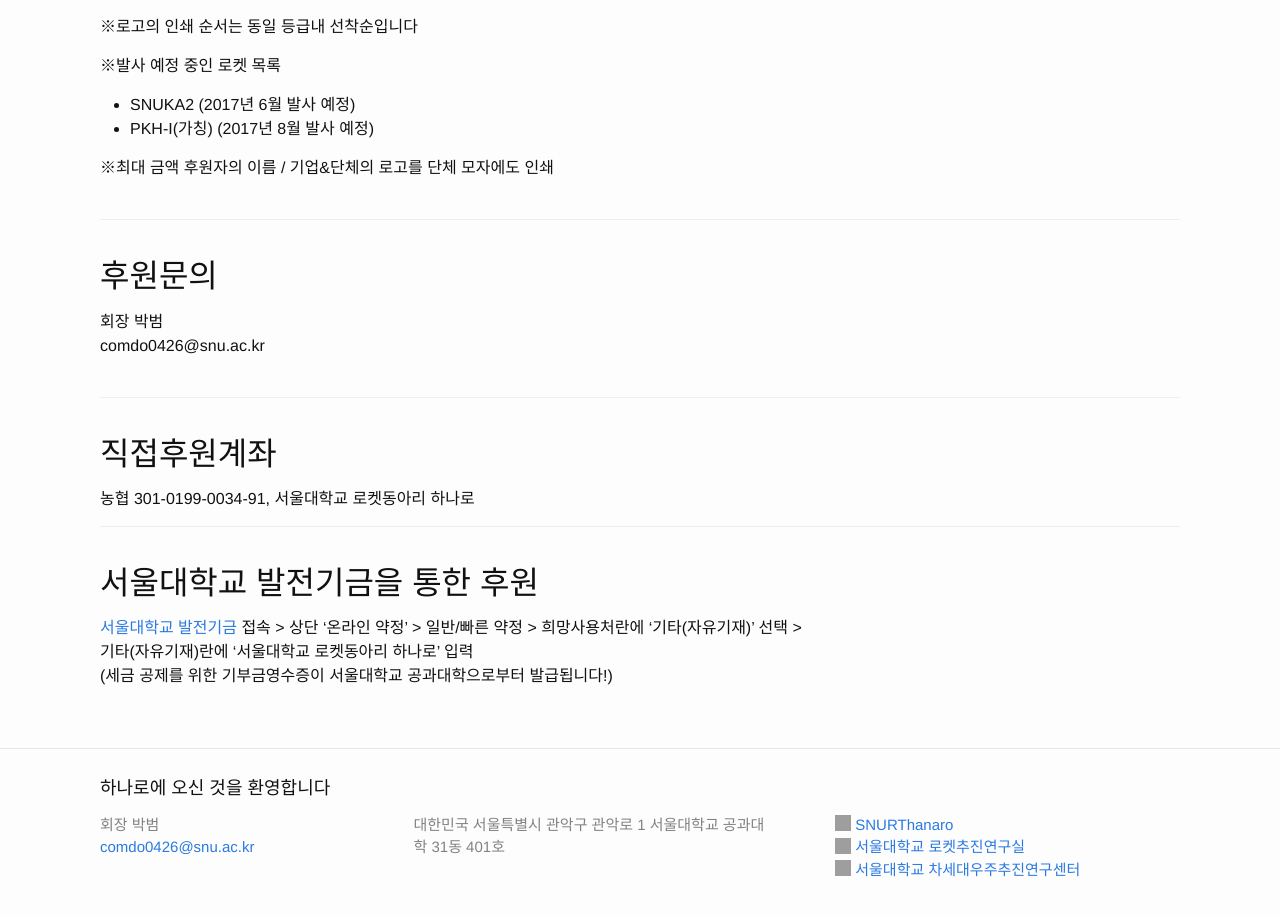
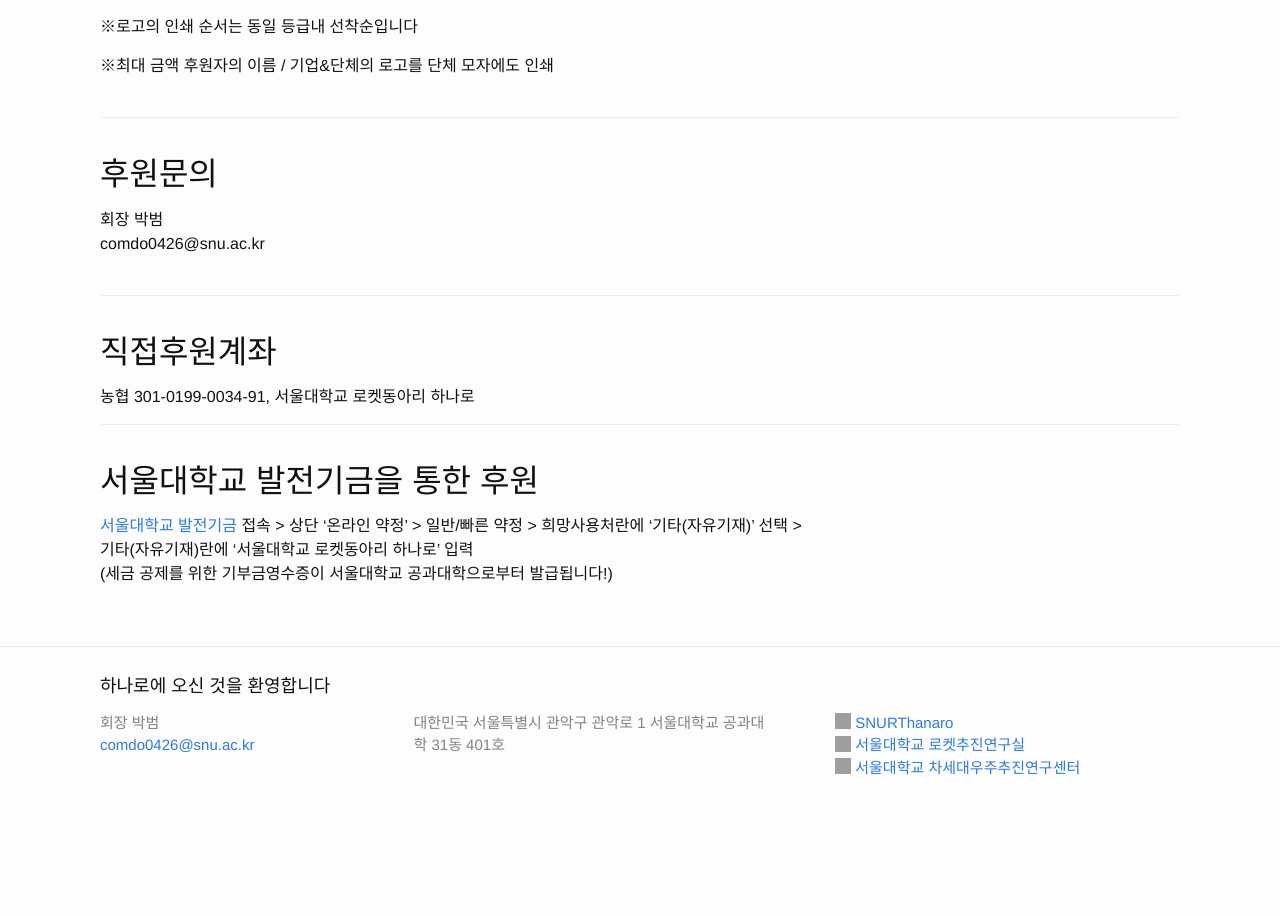
Before and after one commit to Hanaro2021/hanaro.github.io, a Jekyll site: the page built from _pages/8.support.md, in a window 1280 px wide. Shown: the part 1655-2571 px from the top of the page. Built offline with Jekyll 4.4.1, drawn with Linux system fonts in a browser that asks for light colours; nearby versions of some CDN libraries; grey boxes are pictures that could not be loaded.

Commit message:
Update 8.support.md

```diff
--- a/_pages/8.support.md
+++ b/_pages/8.support.md
@@ -46,11 +46,6 @@
 
 ※로고의 인쇄 순서는 동일 등급내 선착순입니다<br/>
 
-※발사 예정 중인 로켓 목록<br/>
-
-- SNUKA2 (2017년 6월 발사 예정)<br/>
-- PKH-I(가칭) (2017년 8월 발사 예정)<br/>
-
 ※최대 금액 후원자의 이름 / 기업&단체의 로고를 단체 모자에도 인쇄<br/><br/>
 
 * * *
```
